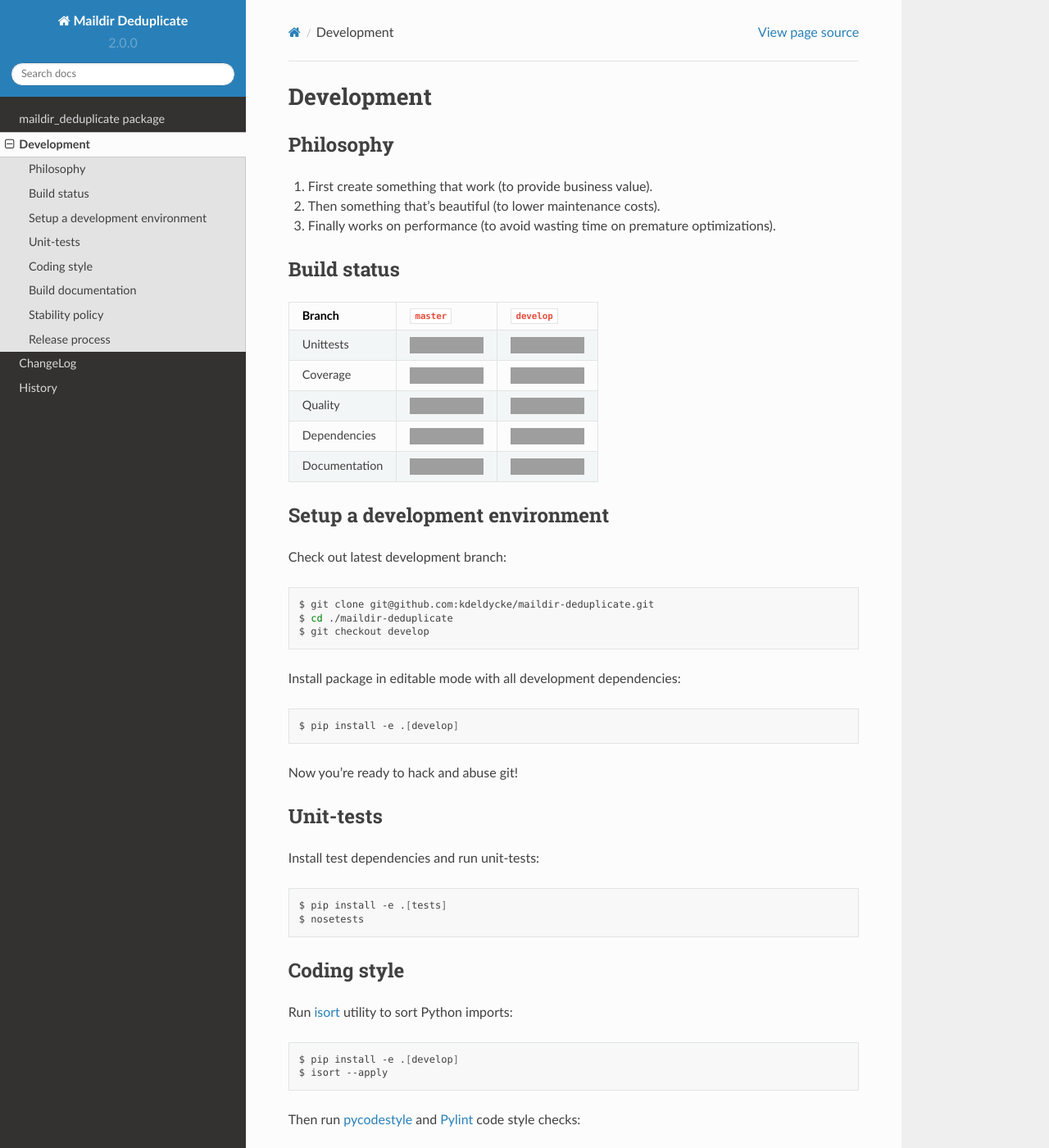
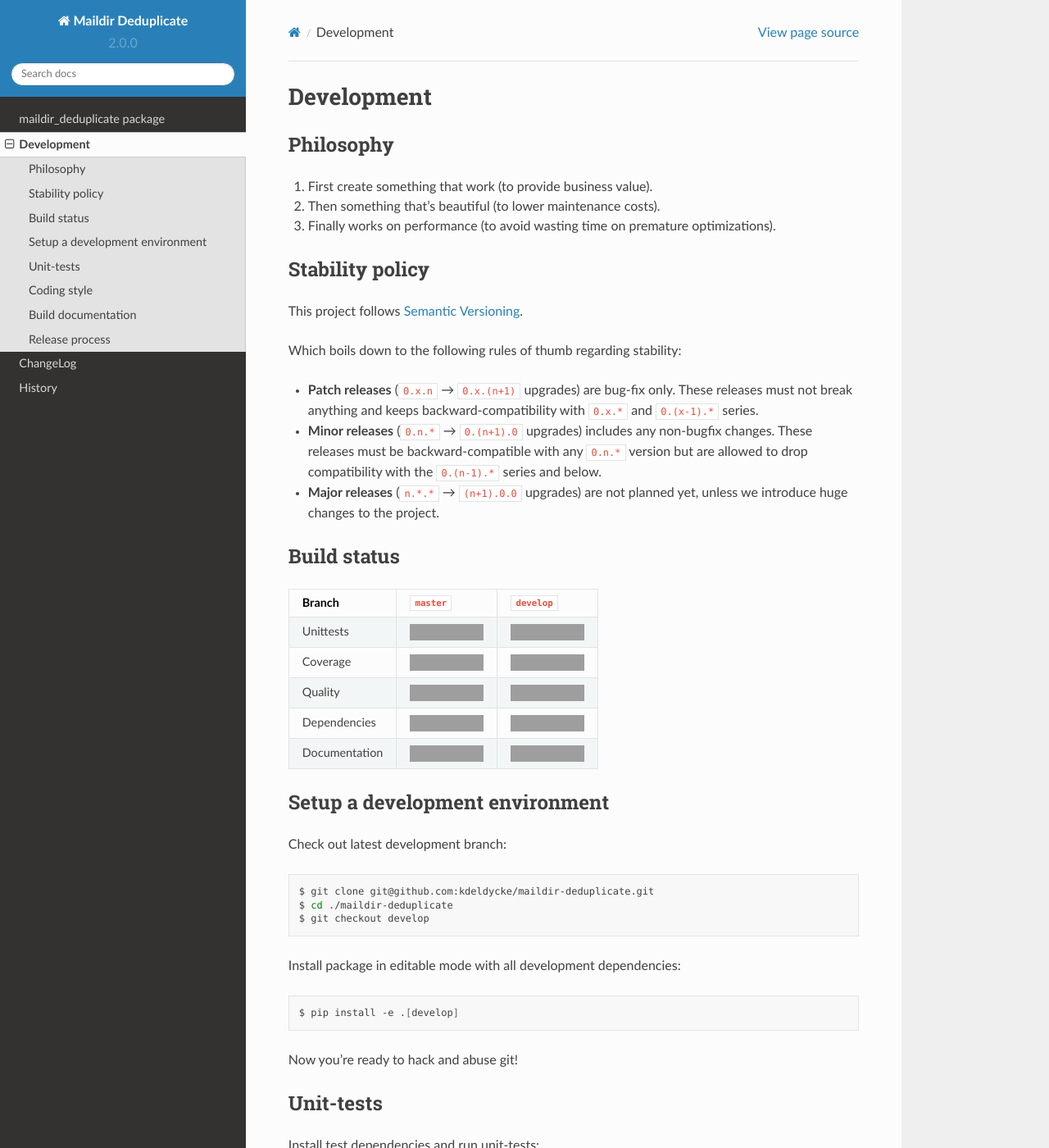
Before and after one commit to kdeldycke/mail-deduplicate, a Sphinx documentation site: the page built from docs/development.rst, in a window 1280 px wide and 1400 px high, cut to the strip 0-1400 px from the top of the window. Shown: the whole strip at 82% size. Built offline with Sphinx 7.4.7 and the Read the Docs theme 2.0.0, drawn with Linux system fonts in a browser that asks for light colours; pages that are not in the unit, such as notebooks, are missing from menus; some of the changed text lies outside the part shown; grey boxes are pictures that could not be loaded.

Commit message:
Follows Semantic Versioning.

```diff
--- a/docs/development.rst
+++ b/docs/development.rst
@@ -9,6 +9,26 @@ Philosophy
 2. Then something that's beautiful (to lower maintenance costs).
 3. Finally works on performance (to avoid wasting time on premature
    optimizations).
+
+
+Stability policy
+----------------
+
+This project follows `Semantic Versioning <http://semver.org/>`_.
+
+Which boils down to the following rules of thumb regarding stability:
+
+* **Patch releases** (``0.x.n`` → ``0.x.(n+1)`` upgrades) are bug-fix only.
+  These releases must not break anything and keeps backward-compatibility with
+  ``0.x.*`` and ``0.(x-1).*`` series.
+
+* **Minor releases** (``0.n.*`` → ``0.(n+1).0`` upgrades) includes any
+  non-bugfix changes. These releases must be backward-compatible with any
+  ``0.n.*`` version but are allowed to drop compatibility with the
+  ``0.(n-1).*`` series and below.
+
+* **Major releases** (``n.*.*`` → ``(n+1).0.0`` upgrades) are not planned yet,
+  unless we introduce huge changes to the project.
 
 
 Build status
```
Also changed, not shown: other parts of docs/development.rst (+0 -18 lines).
